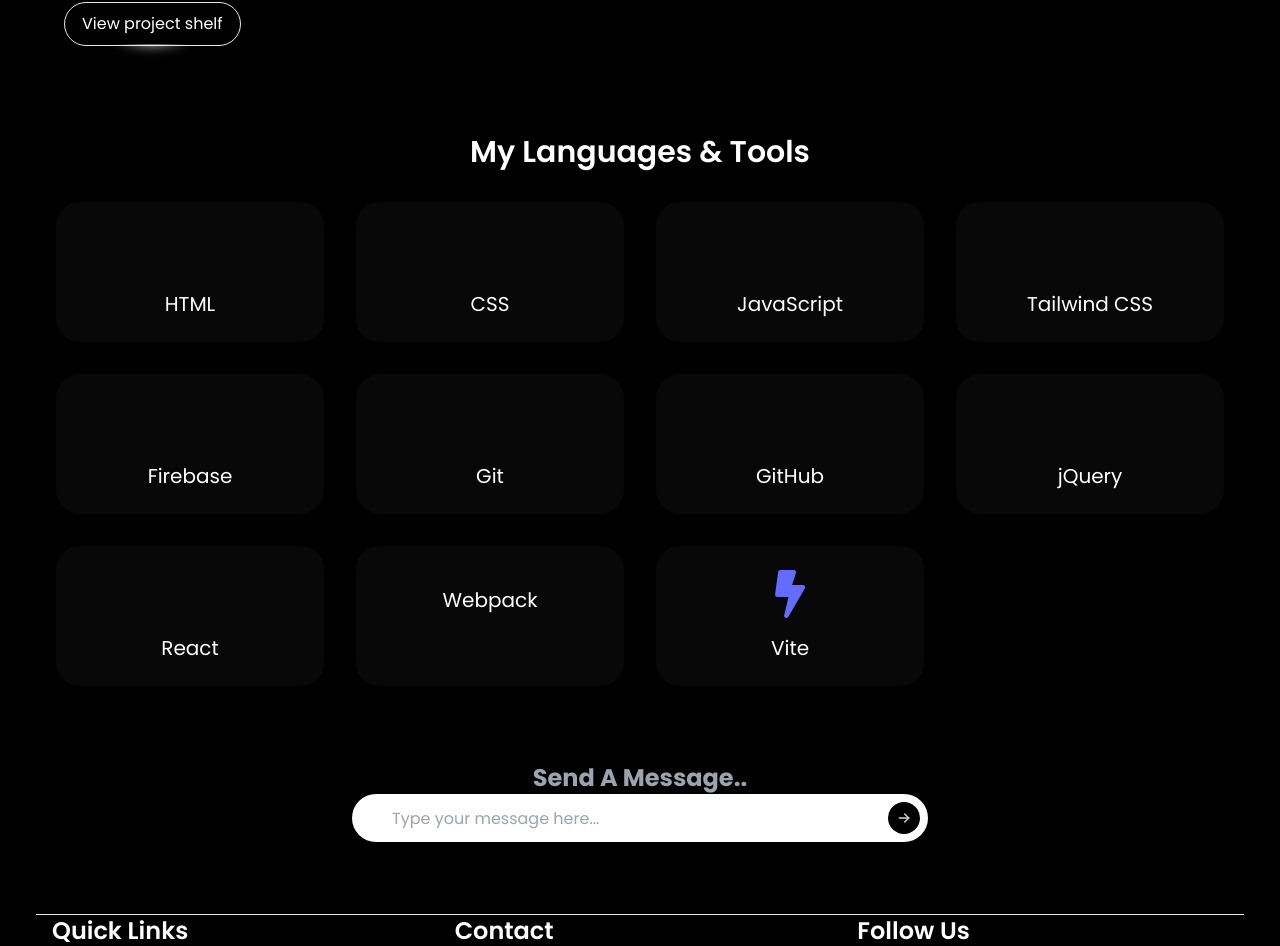
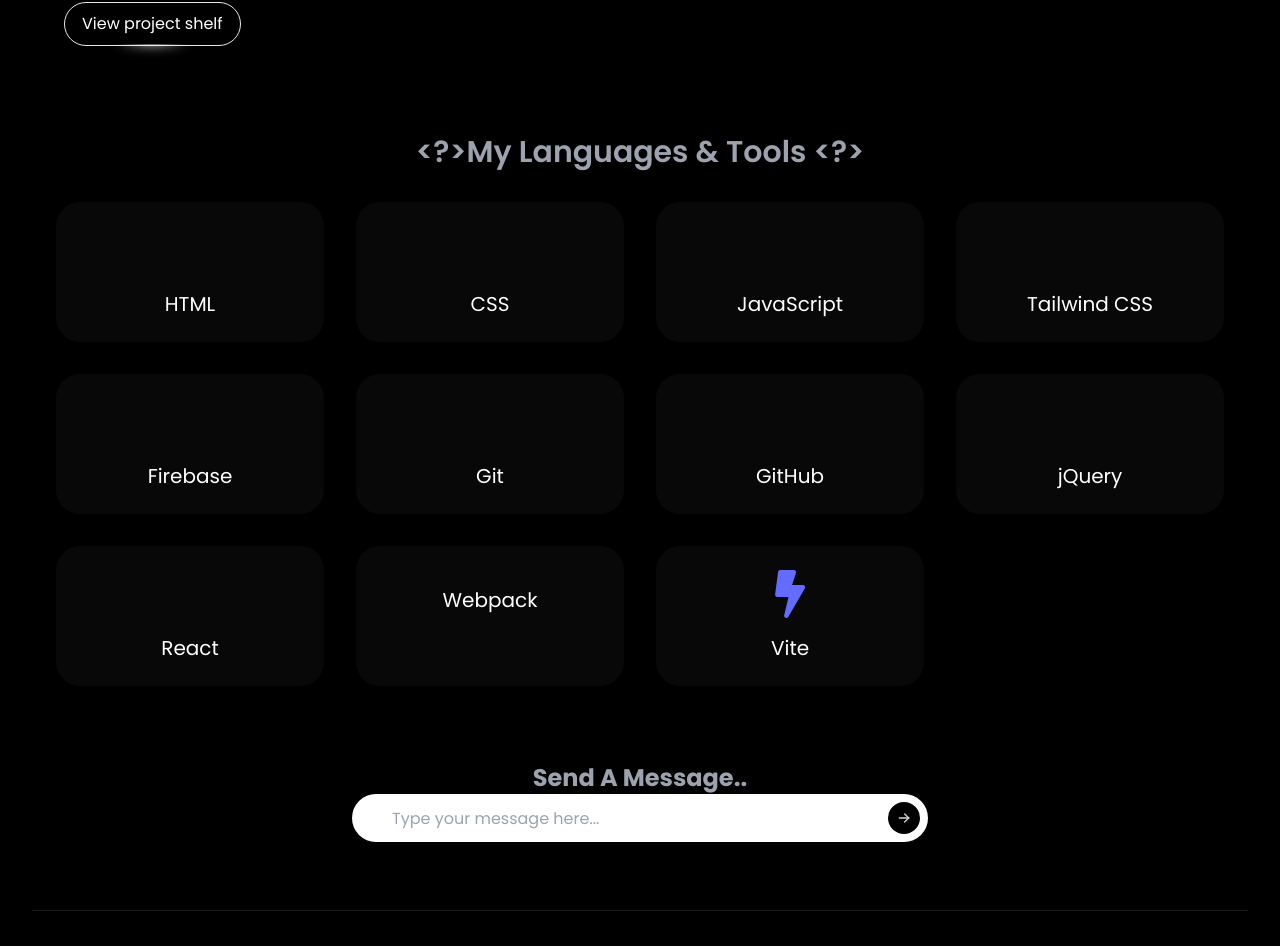
Before and after one commit to emmanuel-nwafor/eco-studios, a React (Vite) app: page / in a window 1280 px wide. Shown: the part 4271-5217 px from the top of the page. Built offline with nearby package versions, Linux system fonts and the light colour scheme.

Commit message:
all commit

```diff
--- a/src/my-components/Footer.jsx
+++ b/src/my-components/Footer.jsx
@@ -2,13 +2,14 @@
 
 const Footer = () => {
   return (
-    <footer className=" text-white p-9">
-        <hr />
+    <footer className=" text-white p-8">
+      <hr className="opacity-10 border-white mb-8" />
       <div className="container mx-auto px-4">
         <div className="grid grid-cols-1 md:grid-cols-3 gap-8">
+          {/* Quick Links Section */}
           <div className="flex flex-col items-center md:items-start">
-            <h3 className="text-2xl font-semibold mb-4">Quick Links</h3>
-            <ul className="space-y-2">
+            <h3 className="text-xl font-semibold mb-4">Quick Links</h3>
+            <ul className="space-y-2 text-sm">
               <li><a href="#home" className="hover:text-green-400 transition-colors">Home</a></li>
               <li><a href="#about" className="hover:text-green-400 transition-colors">About</a></li>
               <li><a href="#services" className="hover:text-green-400 transition-colors">Services</a></li>
@@ -16,33 +17,34 @@
             </ul>
           </div>
 
+          {/* Contact Section */}
           <div className="flex flex-col items-center md:items-start">
-            <h3 className="text-2xl font-semibold mb-4">Contact</h3>
-            <ul className="space-y-2">
-              <li>Email: <a href="mailto:example@example.com" className="hover:text-green-400 transition-colors">example@example.com</a></li>
-              <li>Phone: <a href="tel:+1234567890" className="hover:text-green-400 transition-colors">+123 456 7890</a></li>
-              <li>Address: 123 Street, City, Country</li>
+            <h3 className="text-xl font-semibold mb-4">Contact</h3>
+            <ul className="space-y-2 text-sm">
+              <li>Email: <a href="mailto:echinecherem729@gmail.com" className="hover:text-green-400 transition-colors">echinecherem729@gmail.com</a></li>
+              <li>Phone: <a href="tel:+2349121059853" className="hover:text-green-400 transition-colors">+234 912 105 9853</a></li>
             </ul>
           </div>
 
+          {/* Social Media Section */}
           <div className="flex flex-col items-center md:items-start">
-            <h3 className="text-2xl font-semibold mb-4">Follow Us</h3>
+            <h3 className="text-xl font-semibold mb-4">Follow Us</h3>
             <div className="flex space-x-4">
-              <a href="https://twitter.com" target="_blank" rel="noopener noreferrer" className="text-2xl hover:text-green-400 transition-colors">
+              <a href="https://x.com/home" target="_blank" rel="noopener noreferrer" className="text-xl hover:text-green-400 transition-colors">
                 <i className="bx bxl-twitter"></i>
               </a>
-              <a href="https://github.com" target="_blank" rel="noopener noreferrer" className="text-2xl hover:text-green-400 transition-colors">
+              <a href="https://github.com/emmanuel-nwafor" target="_blank" rel="noopener noreferrer" className="text-xl hover:text-green-400 transition-colors">
                 <i className="bx bxl-github"></i>
               </a>
-              <a href="https://linkedin.com" target="_blank" rel="noopener noreferrer" className="text-2xl hover:text-green-400 transition-colors">
+              <a href="https://www.linkedin.com/in/emmanuel-chinecherem-767739284/" target="_blank" rel="noopener noreferrer" className="text-xl hover:text-green-400 transition-colors">
                 <i className="bx bxl-linkedin"></i>
               </a>
             </div>
           </div>
         </div>
 
-        <div className="mt-8 text-center text-sm">
-          <p>&copy; 2025 Your Company. All Rights Reserved.</p>
+        <div className="mt-8 text-center text-xs">
+          <p>&copy; 2025 eco-studios. All Rights Reserved.</p>
         </div>
       </div>
     </footer>
--- a/src/my-components/MyLanguagesTools.jsx
+++ b/src/my-components/MyLanguagesTools.jsx
@@ -18,12 +18,12 @@
   return (
     <div className="p-10">
       <div className="container mx-auto px-4">
-        <h2 className="text-3xl font-semibold text-center mb-8 text-white">My Languages & Tools</h2>
+        <h2 className="text-3xl font-semibold text-center mb-8 text-gray-400">{"<?>"}My Languages & Tools {"<?>"}</h2>
         <div className="grid grid-cols-2 md:grid-cols-4 gap-8">
           {tools.map((tool, index) => (
             <div
               key={index}
-              className="flex flex-col items-center p-6 bg-[#080808] rounded-3xl hover:bg-gray-800 transition duration-300"
+              className="flex flex-col items-center p-6 bg-[#080808] rounded-3xl hover:bg-gray-900 transition duration-300"
             >
               <i
                 className={`${tool.icon} text-5xl`}
```
